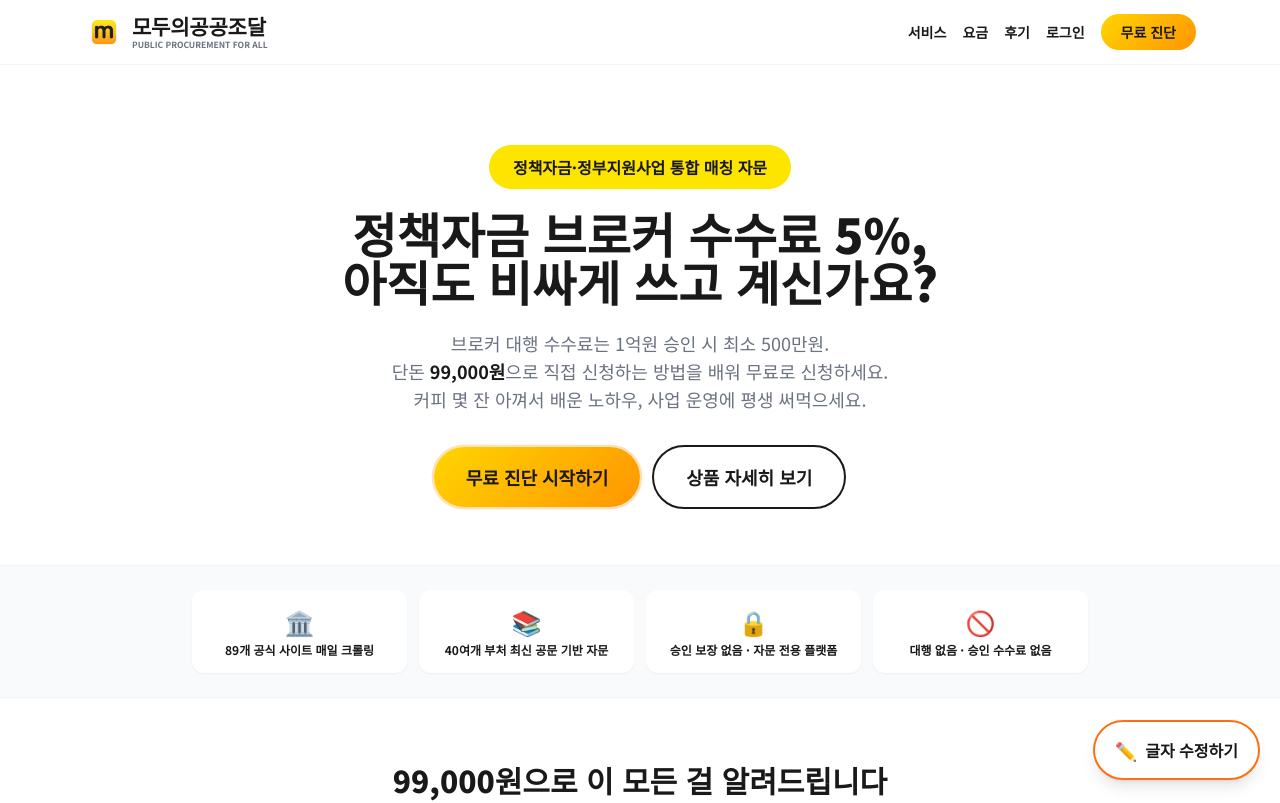
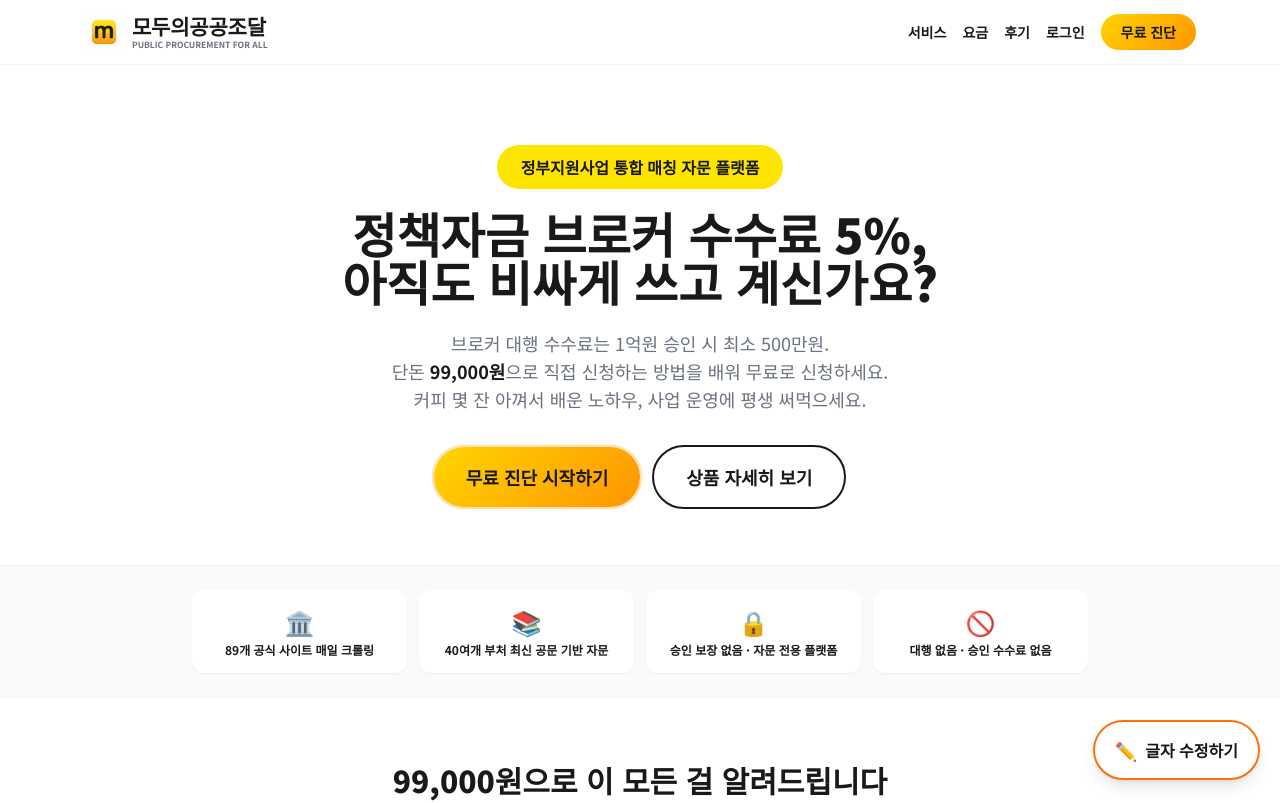
Before and after one commit to ppfa26/PPFA26, a Next.js app: page / in a window 1280 px wide. Shown: the top 803 px of the page. Built offline with nearby package versions, Linux system fonts and the light colour scheme; a web font is replaced by a local one.

Commit message:
feat: 히어로 배지 문구 변경 → '정부지원사업 통합 매칭 자문 플랫폼'

```diff
--- a/src/app/page.tsx
+++ b/src/app/page.tsx
@@ -112,7 +112,7 @@ export default function Home() {
               as="div"
               className="mb-5 inline-block rounded-full bg-brand-yellow px-6 py-2.5 text-sm font-bold text-brand-dark sm:text-base"
             >
-              정책자금·정부지원사업 통합 매칭 자문
+              정부지원사업 통합 매칭 자문 플랫폼
             </Editable>
             <Editable
               id="hero-headline"
```
